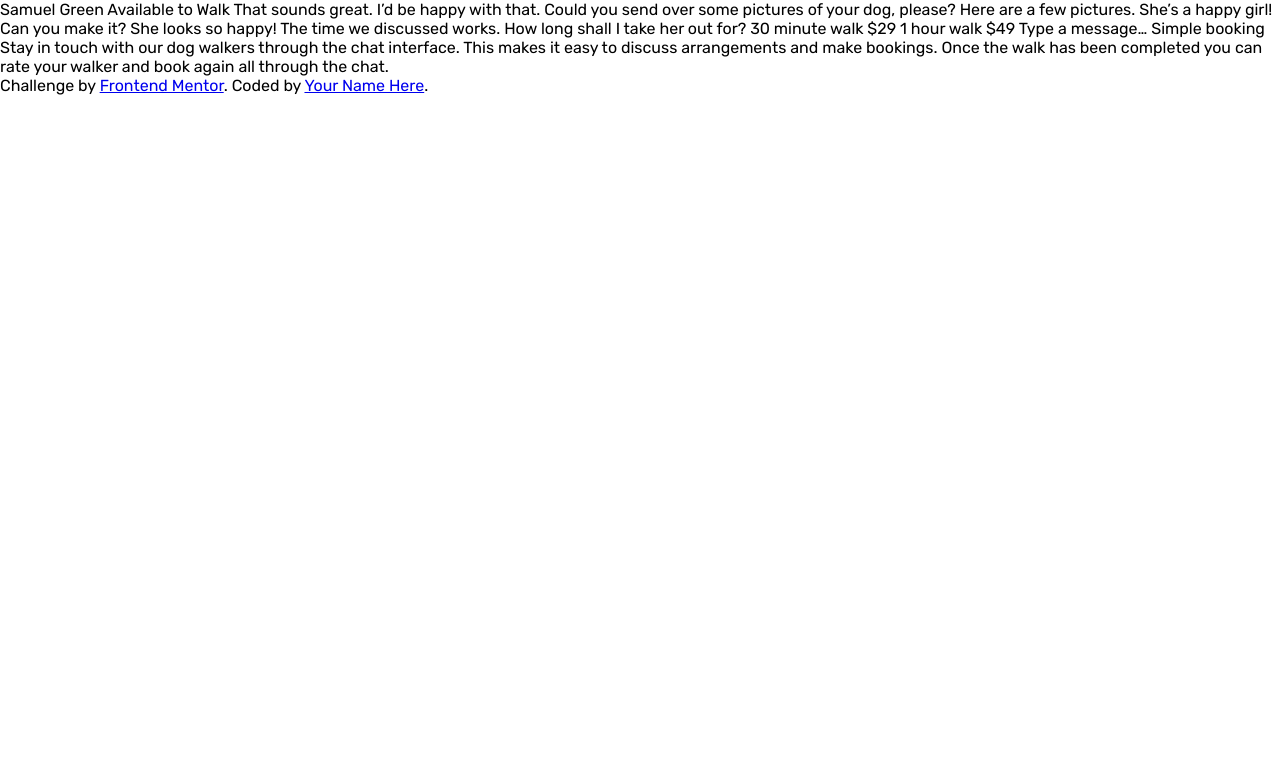
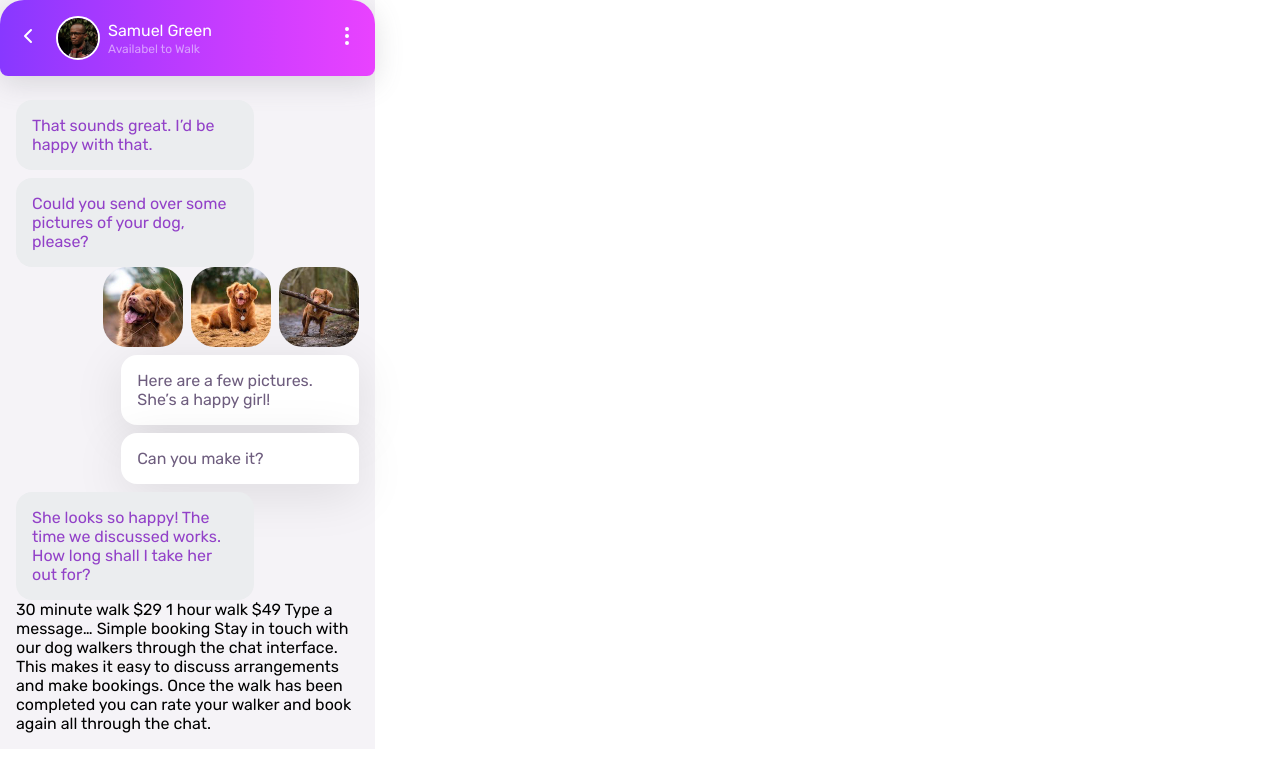
Before and after one commit to carlosgizbert/chat-app-css-illustration-master, a plain HTML site: page index.html in a window 1280 px wide. Drawn offline with nearby package versions, Linux system fonts and the light colour scheme.

Commit message:
aplicando estilo no app header e main

```diff
--- a/index.html
+++ b/index.html
@@ -11,26 +11,56 @@
       sizes="32x32"
       href="./images/favicon-32x32.png"
     />
-
     <title>Frontend Mentor | [Challenge Name Here]</title>
 
     <link rel="stylesheet" href="./style.css" />
+    <script src="https://unpkg.com/feather-icons"></script>
   </head>
   <body>
-    Samuel Green Available to Walk That sounds great. I’d be happy with that.
-    Could you send over some pictures of your dog, please? Here are a few
-    pictures. She’s a happy girl! Can you make it? She looks so happy! The time
-    we discussed works. How long shall I take her out for? 30 minute walk $29 1
-    hour walk $49 Type a message… Simple booking Stay in touch with our dog
-    walkers through the chat interface. This makes it easy to discuss
-    arrangements and make bookings. Once the walk has been completed you can
-    rate your walker and book again all through the chat.
-
-    <div class="attribution">
-      Challenge by
-      <a href="https://www.frontendmentor.io?ref=challenge" target="_blank"
-        >Frontend Mentor</a
-      >. Coded by <a href="#">Your Name Here</a>.
+    <div class="mockup">
+      <div class="mockup-header">
+        <div class="icon-btn btn-voltar">
+          <i data-feather="chevron-left"></i>
+        </div>
+        <div class="mockup-user">
+          <img src="./images/avatar.jpg" alt="" class="mockup-user-avatar" />
+          <div class="user-header">
+            <div class="name">Samuel Green</div>
+            <div class="status">Availabel to Walk</div>
+          </div>
+        </div>
+        <div class="icon-btn btn-espeto">
+          <i data-feather="more-vertical"></i>
+        </div>
+      </div>
+      <div class="mockup-main">
+        <div class="message-friend">
+          That sounds great. I’d be happy with that.
+        </div>
+        <div class="message-friend">
+          Could you send over some pictures of your dog, please?
+        </div>
+        <div class="message-user-photo">
+          <img src="./images/dog-image-1.jpg" alt="" class="photo" />
+          <img src="./images/dog-image-2.jpg" alt="" class="photo" />
+          <img src="./images/dog-image-3.jpg" alt="" class="photo" />
+        </div>
+        <div class="message-user">
+          Here are a few pictures. She’s a happy girl!
+        </div>
+        <div class="message-user">Can you make it?</div>
+        <div class="message-friend">
+          She looks so happy! The time we discussed works. How long shall I take
+          her out for?
+        </div>
+        30 minute walk $29 1 hour walk $49 Type a message… Simple booking Stay
+        in touch with our dog walkers through the chat interface. This makes it
+        easy to discuss arrangements and make bookings. Once the walk has been
+        completed you can rate your walker and book again all through the chat.
+      </div>
     </div>
+    <script>
+      feather.replace()
+    </script>
   </body>
 </html>
--- a/style.css
+++ b/style.css
@@ -7,3 +7,106 @@
 body {
   font-family: 'Rubik', sans-serif;
 }
+
+/* header */
+.mockup-header {
+  height: auto;
+  padding: 1rem;
+  border-radius: 1.5rem 1.5rem 0.5rem 0.5rem;
+  display: flex;
+  justify-content: space-between;
+  align-items: center;
+  position: sticky;
+  background-image: linear-gradient(
+    to right,
+    #8838ff,
+    #a439ff,
+    #bd3bff,
+    #d43eff,
+    #e942ff
+  );
+  box-shadow: rgba(100, 100, 111, 0.2) 0px 7px 29px 0px;
+}
+
+.mockup-header,
+i {
+  color: white;
+}
+
+.icon-btn {
+  cursor: pointer;
+}
+
+.mockup .btn-voltar {
+  margin-right: 1rem;
+}
+
+.mockup-user {
+  margin-right: auto;
+  display: flex;
+  flex-direction: row;
+  align-items: center;
+}
+
+.user-header {
+  margin-left: 0.5rem;
+}
+
+.user-header .status {
+  margin-top: 0.125rem;
+  font-size: 12px;
+  color: hsl(276, 100%, 81%);
+}
+
+.mockup-user-avatar {
+  height: 2.5rem;
+  border-radius: 50%;
+  border: 2px solid white;
+}
+
+/* fim header */
+
+/* mockup */
+.mockup {
+  width: 375px;
+  background-color: hsl(270, 20%, 96%);
+}
+/* fim mockup */
+
+/* main */
+.mockup-main {
+  position: relative;
+  padding: 1rem;
+}
+
+.message-friend {
+  margin-top: 0.5rem;
+  background-color: hsl(210, 11%, 93%);
+  color: hsl(276, 55%, 52%);
+  padding: 1rem;
+  border-radius: 1rem;
+  max-width: 60%;
+}
+
+.message-user {
+  margin-top: 0.5rem;
+  background-color: white;
+  color: hsl(271, 15%, 43%);
+  padding: 1rem;
+  border-radius: 1rem 1rem 0.25rem 1rem;
+  max-width: 60%;
+  margin-left: auto;
+  box-shadow: rgba(0, 0, 0, 0.1) 0px 10px 50px;
+}
+
+.message-user-photo {
+  display: flex;
+  justify-content: flex-end;
+}
+
+.message-user-photo .photo {
+  width: 80px;
+  margin-left: 0.5rem;
+  border-radius: 1.5rem;
+}
+/* fim main */
```
